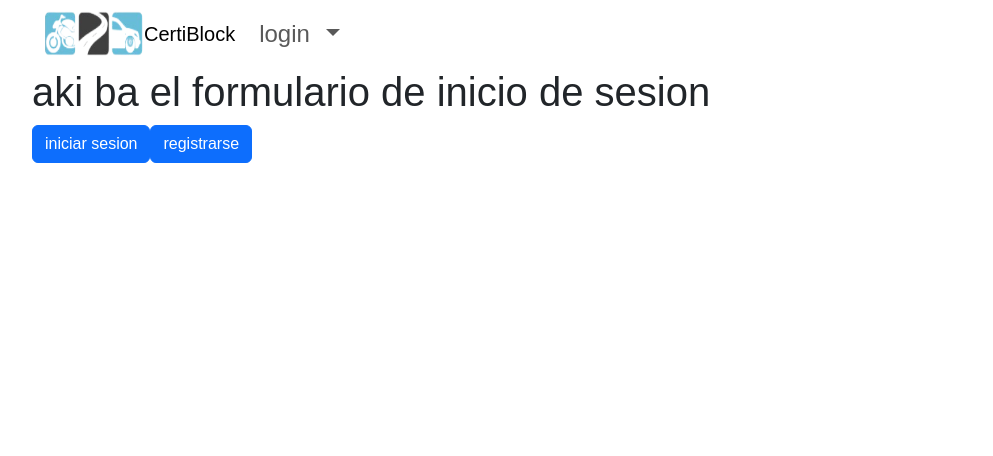
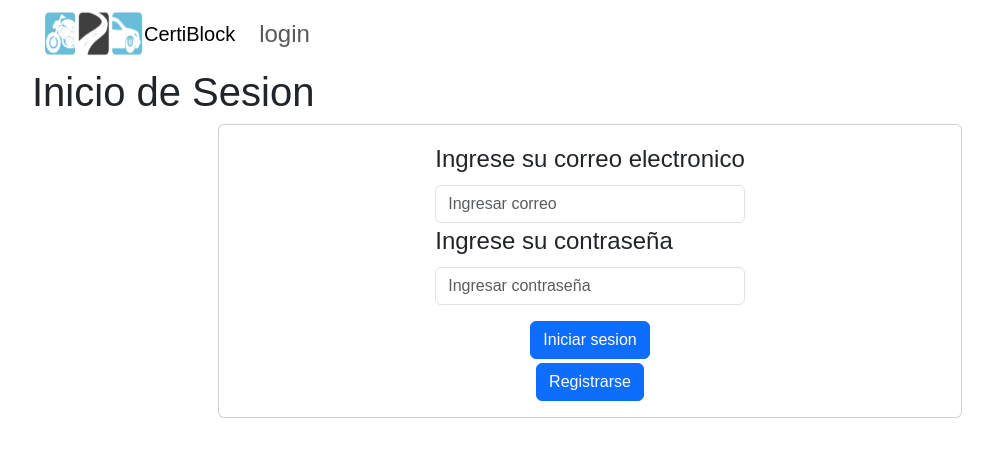
Before and after one commit to manue1666/LICENCIAS, a React (Vite) app in the folder src/licencias_frontend/: page / in a window 1280 px wide. Shown: the top 456 px of the page, without its empty margins (50-1043 px from the left). Built offline with nearby package versions, Linux system fonts and the light colour scheme.

Commit message:
Cambios en login

```diff
--- a/src/licencias_frontend/src/App.jsx
+++ b/src/licencias_frontend/src/App.jsx
@@ -1,6 +1,6 @@
 
 import { licencias_backend } from 'declarations/licencias_backend';
-import { Container, Nav, Navbar, NavDropdown,Button } from 'react-bootstrap';
+import { Container, Nav, Navbar, NavDropdown, Button, Card, Form, FormControl, FormLabel, FormGroup } from 'react-bootstrap';
 import 'bootstrap/dist/css/bootstrap.min.css';
 import Log from '../src/Log.png';
 export default function App() {
@@ -10,22 +10,36 @@ export default function App() {
       <Container>
         <Navbar>
           <Container>
-          <img width="100" height="50" src={Log} alt="Log"/>
+            <img width="100" height="50" src={Log} alt="Log" />
             <Navbar.Brand>CertiBlock</Navbar.Brand>
             <Navbar.Toggle></Navbar.Toggle>
             <Navbar.Collapse>
               <Nav>
-                <Nav.Link>login</Nav.Link>
-                <NavDropdown>
-                <NavDropdown.Item>Admin</NavDropdown.Item>
-                </NavDropdown>
+                <Nav.Link >login</Nav.Link>
               </Nav>
             </Navbar.Collapse>
           </Container>
         </Navbar>
-        <h1>aki ba el formulario de inicio de sesion</h1>
-        <Button>iniciar sesion</Button>
-        <Button>registrarse</Button>
+        <h1>Inicio de Sesion</h1>
+      </Container>
+
+      <Container style={{width:'60%'}}>
+        <Card>
+          <Card.Body>
+            <Form>
+              <FormGroup>
+                <FormLabel>Ingrese su correo electronico</FormLabel>
+                <FormControl placeholder='Ingresar correo'></FormControl>
+                <FormLabel>Ingrese su contraseña</FormLabel>
+                <FormControl placeholder='Ingresar contraseña'></FormControl>
+              </FormGroup>
+            </Form>
+            <center>
+              <Button className='d-flex justify-content-between, mt-3'>Iniciar sesion</Button>
+              <Button className='mt-1'>Registrarse</Button>
+            </center>
+          </Card.Body>
+        </Card>
       </Container>
     </main>
   );
```
